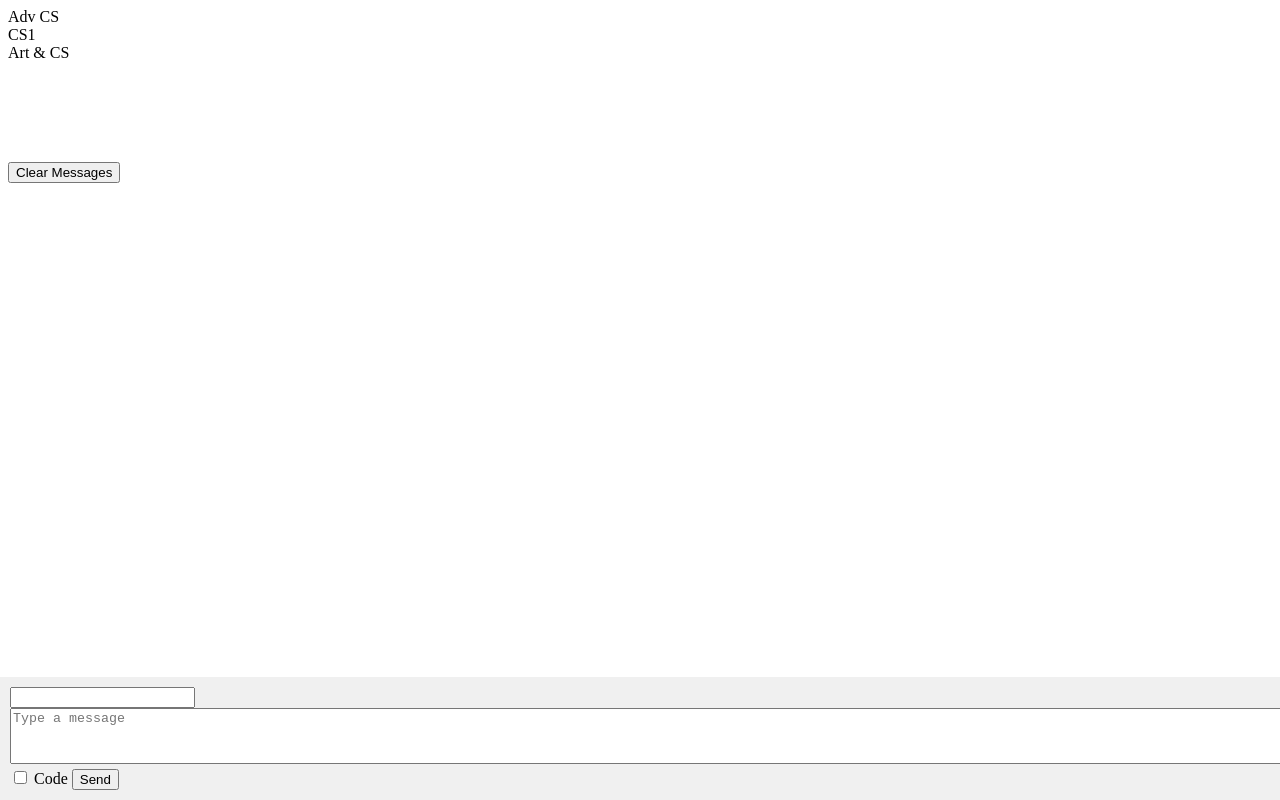
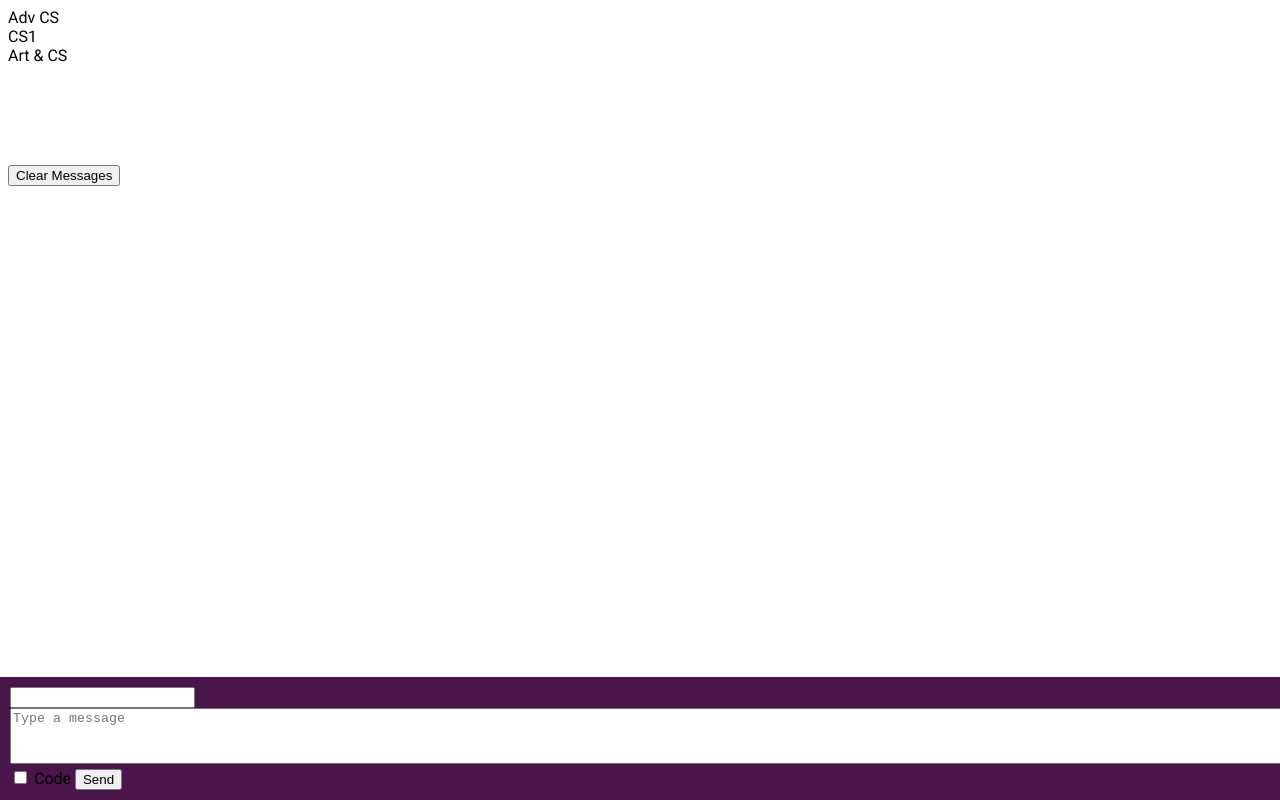
Before and after one commit to kellylougheed/archer-slack, a plain HTML site: page frontend/index.html in a window 1280 px wide. Drawn offline with Linux system fonts and the light colour scheme; no server answers.

Commit message:
Started styles

```diff
--- a/frontend/style.css
+++ b/frontend/style.css
@@ -1,3 +1,15 @@
+@import url('https://fonts.googleapis.com/css2?family=Roboto&display=swap');
+
+:root {
+      --primary-color: #4A154B;
+      --font-stack: "Roboto", Arial, sans-serif;
+    }
+
+
+body {
+    font-family: var(--font-stack);
+}
+
 textarea {
     width: 100%;
     height: 50px;
@@ -8,8 +20,15 @@ pre, code {
   font-family: monospace;
 }
 
+/* The whole container */
 #messages {
+    margin: 25px;
     margin-bottom: 100px;
+}
+
+/* Each message's wrapper */
+div.message {
+    margin: 25px;
 }
 
 .fixed-bottom-div {
@@ -18,7 +37,7 @@ pre, code {
   left: 0;
   right: 0;
   width: 100%;
-  background-color: #f0f0f0;
+  background-color: var(--primary-color);
   padding: 10px;
   z-index: 999;
 }
```
